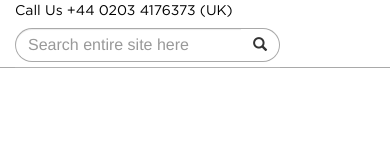
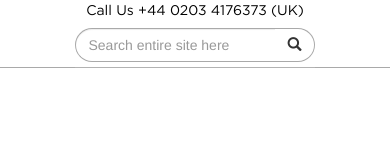
Before and after one commit to YunuSTuraN/gulletintern, a website: page index.html in a window 390 px wide. Drawn offline with nearby package versions, Linux system fonts and the light colour scheme.

Commit message:
finish mobil number-or-Searchbox

```diff
--- a/assets/css/Styles.css
+++ b/assets/css/Styles.css
@@ -13,6 +13,8 @@
     background-color: white;
     border-bottom: 1px solid darkgray;
     display: block;
+    text-align: right;
+
 }
 .number-text {
     display: inline-block;
@@ -21,6 +23,7 @@
     font-family: "Gotham" , sans-serif;
     text-decoration: none;
     color: black;
+    margin-right: 28px;
 }
 .number:hover {
     text-decoration: none;
@@ -40,7 +43,7 @@
     border: 1px solid darkgray;
     border-radius: 20px 0 0 20px;
     border-right: none;
-    float: right;font-size: 16px;
+    font-size: 14px;
     color: black;
 }
 .button-box {
@@ -51,15 +54,15 @@
     cursor: pointer;
     outline: none;
 }
-@media screen and(max-width: 767px){
+@media screen and (max-width: 767px){
+    .number-or-searchbox {
+        background-color: white;
+        border-bottom: 1px solid darkgray;
+        display: block;
+        text-align: center;
+    }
     .number {
-        text-decoration: none;
-        color: black;
+        margin: 0;
     }
-    .number:hover {
-        text-decoration: none;
-        color: black;
-    }
-
 }
 /* Navbar Menü Başladı */
--- a/index.html
+++ b/index.html
@@ -12,7 +12,7 @@
 </head>
 <body>
 <nav class="navbar navbar-default number-or-searchbox navbar-static-top">
-    <div class="container-fluid">
+    <div class="container">
         <div class="number-text">
             <a class="number" href="#">Call Us +44 0203 4176373 (UK)</a>
         </div>
```
